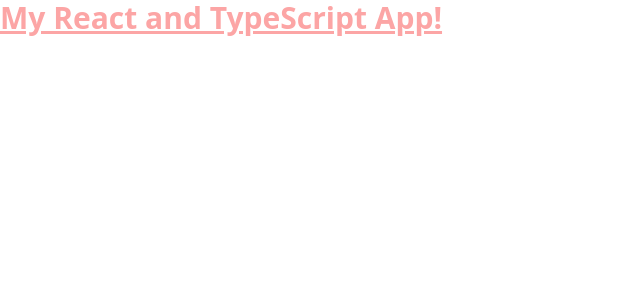
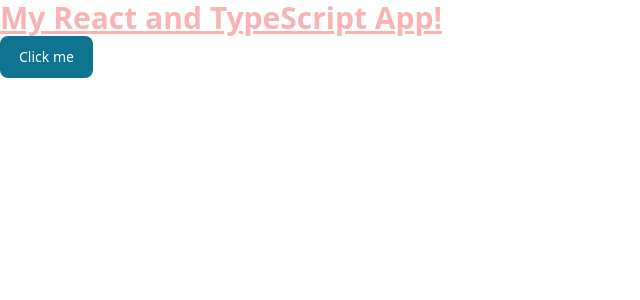
Before and after one commit to LeedsOwl/pocketowl-web, a React (Vite) app: page / in a window 1280 px wide. Shown: the top 300 px of the page, without its empty margins (0-640 px from the left). Built offline with nearby package versions, Linux system fonts and the light colour scheme.

Commit message:
added flowbite-react

```diff
--- a/package.json
+++ b/package.json
@@ -12,6 +12,7 @@
   },
   "dependencies": {
     "convex": "^1.14.3",
+    "flowbite-react": "^0.10.1",
     "react": "^18.3.1",
     "react-dom": "^18.3.1"
   },
--- a/src/App.tsx
+++ b/src/App.tsx
@@ -1,9 +1,12 @@
+import { Button } from "flowbite-react/components/Button";
+
 function App() {
   return (
     <div>
       <h1 className="text-3xl font-bold underline text-red-300">
         My React and TypeScript App!
       </h1>
+      <Button>Click me</Button>
     </div>
   );
 }
--- a/tailwind.config.js
+++ b/tailwind.config.js
@@ -1,8 +1,10 @@
+const flowbite = require("flowbite-react/tailwind");
+
 /** @type {import('tailwindcss').Config} */
 export default {
-  content: ["./index.html", "./src/**/*.{js,ts,jsx,tsx}"],
+  content: ["./index.html", "./src/**/*.{js,ts,jsx,tsx}", flowbite.content()],
   theme: {
     extend: {},
   },
-  plugins: [],
+  plugins: [flowbite.plugin()],
 };
```
Also changed, not shown: 1 other file (tests, documents, lock files or other folders).
